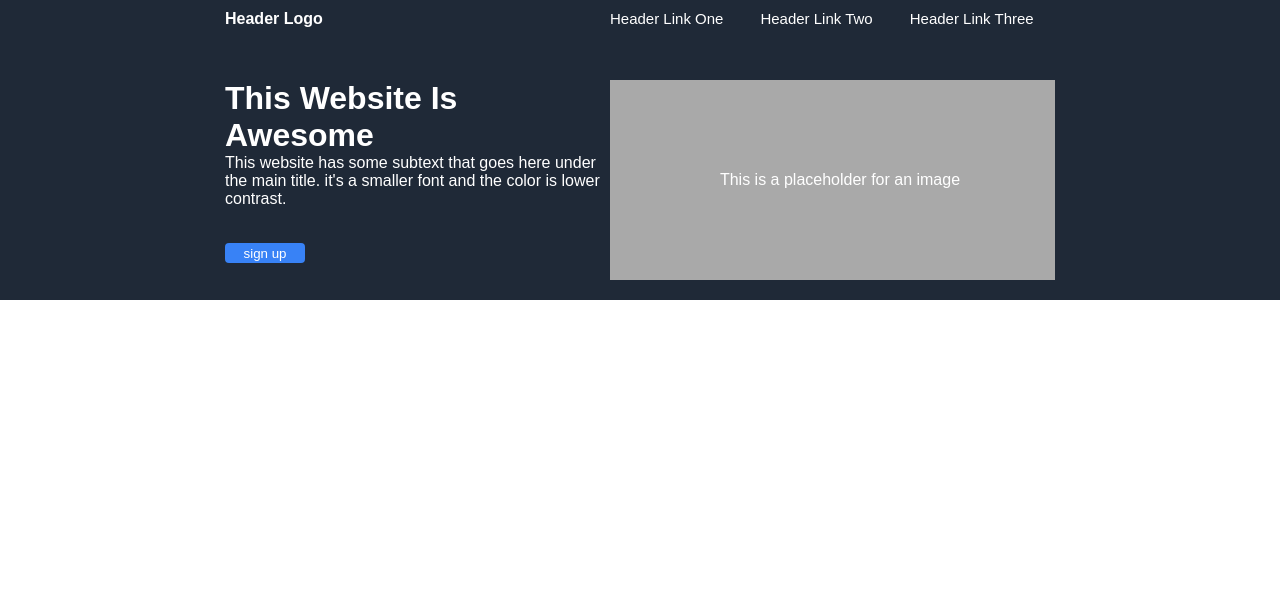
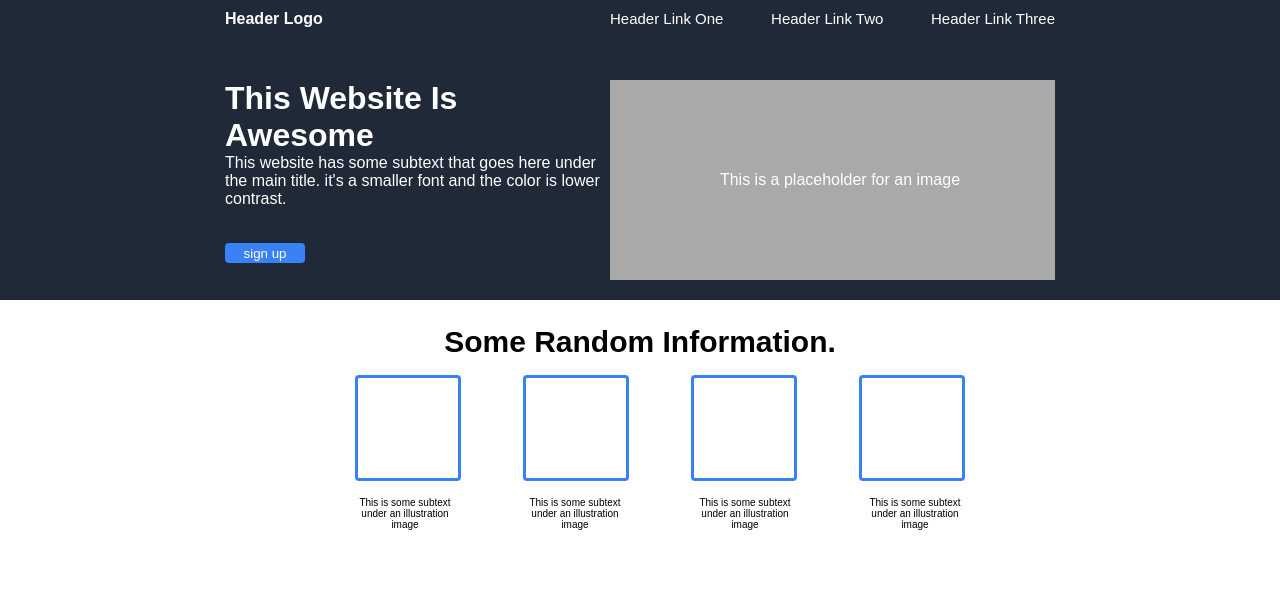
Before and after one commit to mosh02/flex-project, a plain HTML site: page index.html in a window 1280 px wide. Drawn offline with Linux system fonts and the light colour scheme.

Commit message:
added second part

```diff
--- a/index.html
+++ b/index.html
@@ -10,7 +10,7 @@
     <div class="one">
         <div class="top">
             <a class="hlogo"> Header Logo</a>
-            <ul>
+            <ul class="hlinks">
                 <li>Header Link One</li>
                 <li>Header Link Two</li>
                 <li>Header Link Three</li>
@@ -24,8 +24,25 @@
                 </div>
             <div class="plc">This is a placeholder for an image</div>
         </div>
-
     </div>
-
+            <div class="two">
+                <a class="thead"> Some Random Information.</a>
+                <div class="mid-two">
+                    <ul>
+                        <li class="square"></li>
+                        <li class="square"></li>
+                        <li class="square"></li>
+                        <li class="square"></li>
+                    </ul>
+                </div>
+                <div class="bot-two">
+                    <ul class="ts">
+                        <li class="t"> This is some subtext under an illustration image</li>
+                        <li class="t"> This is some subtext under an illustration image</li>
+                        <li class="t"> This is some subtext under an illustration image</li>
+                        <li class="t"> This is some subtext under an illustration image</li>
+                    </ul>
+                </div>
+            </div>
 </body>
 </html>
--- a/style.css
+++ b/style.css
@@ -3,6 +3,16 @@ body {
     margin:0;
     font-family: roboto;
 }
+
+ul {
+    text-decoration: none;
+    list-style-type: none;
+    display:flex;
+    justify-content: space-between;
+}
+
+
+/* top */
 
 .one {
     background-color: #1F2937;
@@ -25,16 +35,12 @@ body {
     font-family: Arial, Helvetica, sans-serif;
 }
 
-ul {
+.hlinks {
     font-family: Arial, Helvetica, sans-serif;
-    display: flex;
-    text-decoration: none;
-    list-style-type: none;
     gap: 37px;
     align-items: start;
     margin: 0px;
     width: 445px;
-    flex-wrap: nowrap;
     font-size: 15px;
 }
 
@@ -81,3 +87,57 @@ button {
     padding-left: 15px;
     background-color: darkgray;
 }
+
+/* two */
+
+.two {
+    display: flex;
+    height: 200px;
+    background-color: white;
+    flex-direction: column;
+    padding-top: 25px;
+    align-items: center;
+}
+
+.thead {
+    text-align: center;
+    font-family: Arial, Helvetica, sans-serif;
+    font-weight: bolder;
+    font-size:30px;
+}
+
+.mid-two {
+    align-items: center;
+    justify-content: space-between;
+    justify-content: center ;
+    width:650px;
+    text-align:center;
+}
+
+.square {
+    border: 3px solid #3882f6;
+    text-align:center;
+    height: 100px;
+    width: 100px;
+    border-radius: 4px;
+}
+
+
+.bot-two {
+    justify-content: space-between;
+
+    width:650px;
+}
+
+.ts {
+    margin:0px;
+
+}
+
+.t {
+    text-align: center;
+    height: 100px;
+    width: 100px;
+    font-family: Arial, Helvetica, sans-serif;
+    font-size: 10px;
+}
```
